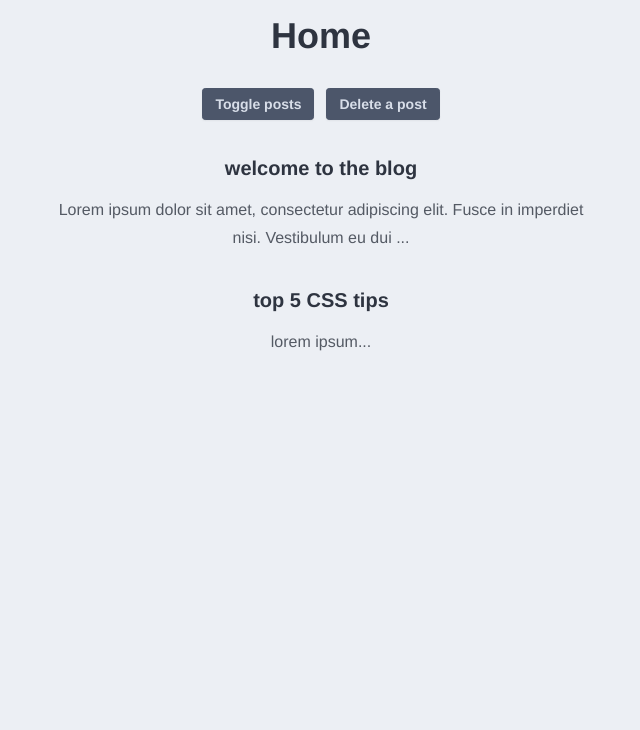
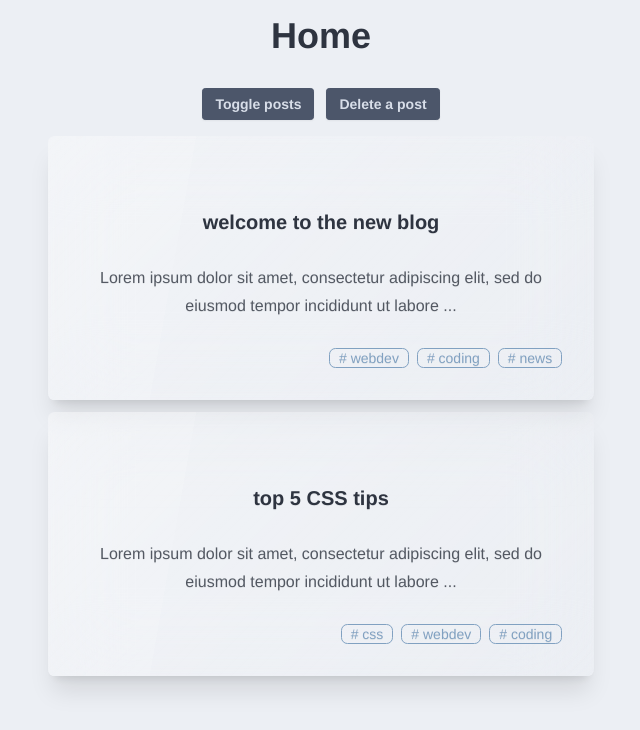
Before and after one commit to fpcoutinho/planner, a Vue app: page / in a window 1280 px wide. Shown: the top 730 px of the page, without its empty margins (319-959 px from the left). Built offline with nearby package versions, Linux system fonts and the light colour scheme; data requests are answered from the project's data file.

Commit message:
post styling + fake db

```diff
--- /dev/null
+++ b/data/db.json
@@ -0,0 +1,24 @@
+{
+  "posts": [
+    {
+      "id": 1,
+      "title": "welcome to the new blog",
+      "body": "Lorem ipsum dolor sit amet, consectetur adipiscing elit, sed do eiusmod tempor incididunt ut labore et dolore magna aliqua.",
+      "tags": [
+        "webdev",
+        "coding",
+        "news"
+      ]
+    },
+    {
+      "id": 2,
+      "title": "top 5 CSS tips",
+      "body": "Lorem ipsum dolor sit amet, consectetur adipiscing elit, sed do eiusmod tempor incididunt ut labore et dolore magna aliqua.",
+      "tags": [
+        "css",
+        "webdev",
+        "coding"
+      ]
+    }
+  ]
+}
--- a/package.json
+++ b/package.json
@@ -9,6 +9,7 @@
     "lint": "eslint . --ext .vue,.js,.jsx,.cjs,.mjs --fix --ignore-path .gitignore"
   },
   "dependencies": {
+    "json-server": "^0.17.4",
     "vue": "^3.3.4",
     "vue-router": "^4.2.5"
   },
--- a/src/components/PostList.vue
+++ b/src/components/PostList.vue
@@ -1,5 +1,5 @@
 <template>
-  <div class="post-list">
+  <div class="post-list flex flex-col gap-3">
     <div v-for="post in props.posts" :key="post.id">
       <SinglePost :post="post" />
     </div>
@@ -8,7 +8,6 @@
 
 <script setup>
 import SinglePost from './SinglePost.vue'
-import { onMounted } from 'vue'
 
 const props = defineProps({
   posts: {
@@ -16,10 +15,6 @@ const props = defineProps({
     required: true
   }
 })
-
-onMounted(() => {
-  console.log('mounted')
-})
 </script>
 
 <style></style>
--- a/src/components/SinglePost.vue
+++ b/src/components/SinglePost.vue
@@ -1,7 +1,12 @@
 <template>
-  <div class="post">
-    <h3>{{ props.post.title }}</h3>
-    <p>{{ snippet }}</p>
+  <div class="post card glass shadow-xl">
+    <div class="card-body">
+      <h2 class="card-title justify-center">{{ props.post.title }}</h2>
+      <p>{{ snippet }}</p>
+      <div class="card-actions justify-end">
+        <span class="badge badge-secondary badge-outline" v-for="tag in post.tags" :key="tag"># {{ tag }}</span>
+      </div>
+    </div>
   </div>
 </template>
 
--- /dev/null
+++ b/src/composables/getPosts.js
@@ -0,0 +1,22 @@
+import { ref } from 'vue'
+
+const getPosts = () => {
+  const posts = ref([])
+  const error = ref(null)
+
+  const load = async () => {
+    try {
+      let data = await fetch('http://localhost:3000/posts')
+      if (!data.ok) {
+        throw Error('No data available')
+      }
+      posts.value = await data.json()
+    } catch (err) {
+      error.value = err.message
+    }
+  }
+
+  return { posts, error, load }
+}
+
+export default getPosts
--- a/src/views/HomeView.vue
+++ b/src/views/HomeView.vue
@@ -1,23 +1,26 @@
 <template>
   <div class="home prose flex flex-col items-center p-4">
     <h1>Home</h1>
-    <div class="button-list flex flex-row gap-3">
+    <div class="button-list flex flex-row gap-3 mb-4">
       <button type="button" class="btn btn-neutral btn-sm" @click="showPosts = !showPosts">Toggle
         posts</button>
       <button type="button" class="btn btn-neutral btn-sm" @click="posts.pop()">Delete a post</button>
     </div>
-    <PostList v-if="showPosts" :posts="posts" />
+    <p v-if="error" class="text-error">{{ error }}</p>
+    <PostList v-if="posts.length" v-show="showPosts" :posts="posts" />
+    <p v-else><span class="loading loading-ring loading-md text-accent"></span></p>
   </div>
 </template>
 
 <script setup>
-import { ref } from 'vue'
+import { onMounted, ref } from 'vue'
 import PostList from '../components/PostList.vue'
-
-const posts = ref([
-  { title: 'welcome to the blog', body: 'Lorem ipsum dolor sit amet, consectetur adipiscing elit. Fusce in imperdiet nisi. Vestibulum eu dui dictum, ornare est non, dignissim dui. Donec at ex nulla. Aenean sem tortor, bibendum ac accumsan vel, elementum vel turpis. Nam auctor egestas pulvinar. Aenean placerat finibus finibus. Praesent dictum velit at purus aliquam, sit amet mattis est molestie. Duis a nulla et mauris luctus feugiat nec cursus odio. Nam elementum vitae est eu porttitor. Nulla vestibulum gravida magna eu ultricies. Nunc posuere tincidunt pellentesque. Sed id condimentum nisl, ultricies viverra orci. Fusce sit amet massa ut nibh feugiat elementum ac id est.', id: 1 },
-  { title: 'top 5 CSS tips', body: 'lorem ipsum', id: 2 },
-])
+import getPosts from '../composables/getPosts'
 
 const showPosts = ref(true)
+const { posts, error, load } = getPosts()
+
+onMounted(() => {
+  load()
+})
 </script>
```
Also changed, not shown: 1 other file (tests, documents, lock files or other folders).
